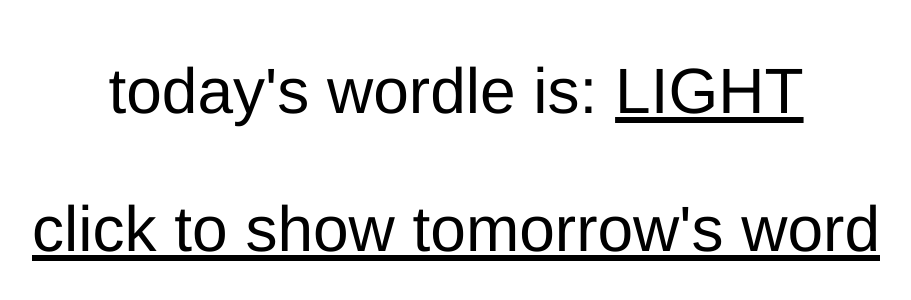
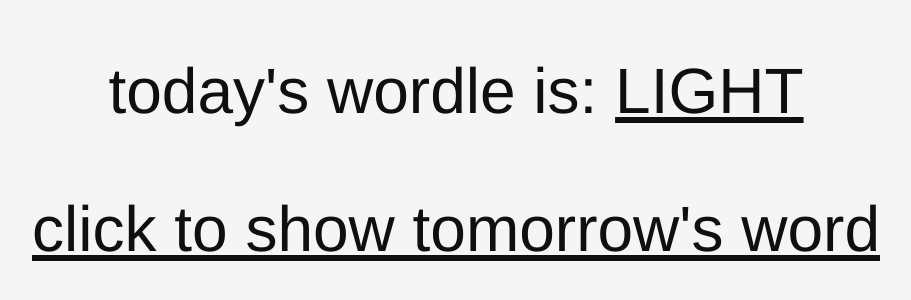
Before and after one commit to lorossi/wordle-solution, a plain HTML site: page index.html in a window 1280 px wide. Shown: the part 240-540 px from the top of the page, without its empty margins (184-1095 px from the left). Drawn offline with Linux system fonts and the light colour scheme.

Commit message:
changed colours

```diff
--- a/css/style.css
+++ b/css/style.css
@@ -1,9 +1,13 @@
-body,
-body * {
+* {
   margin: 0;
   margin: 0;
+}
+
+body {
   font-family: "Clear Sans", "Helvetica Neue", Arial, sans-serif;
   font-weight: thin;
+  color: rgb(15, 15, 15);
+  background-color: rgb(245, 245, 245);
 }
 
 .flex-container {
```
